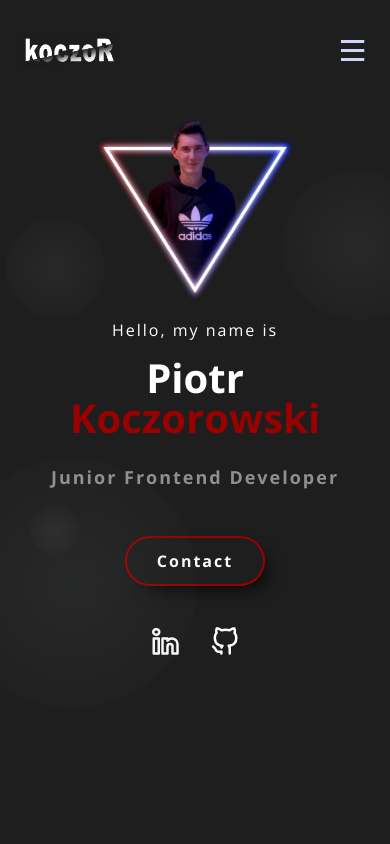
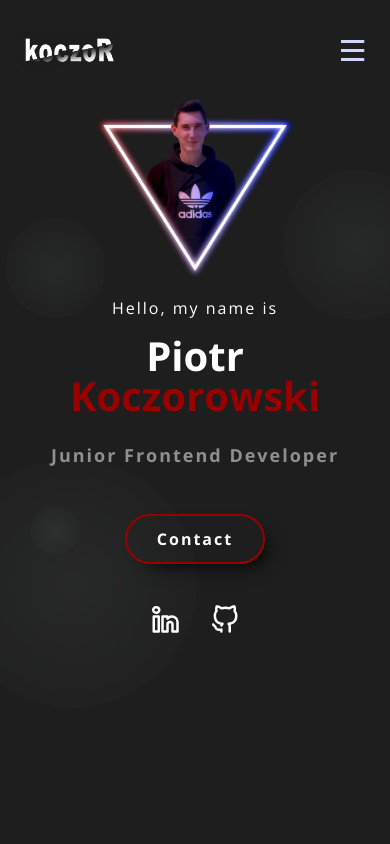
Before and after one commit to koczooR/mywebsite, a React (Create React App) app: page / in a window 390 px wide. Shown: the top 844 px of the page. Built offline with nearby package versions, Linux system fonts and the light colour scheme.

Commit message:
responsive adjustment

```diff
--- a/src/scss/elements/_starter.scss
+++ b/src/scss/elements/_starter.scss
@@ -261,7 +261,8 @@
   .starter {
     &_container {
       flex-direction: column;
-      justify-content: center;
+      justify-content: flex-start;
+      transform: translateY(80px);
 
       &__image {
         img {
```
